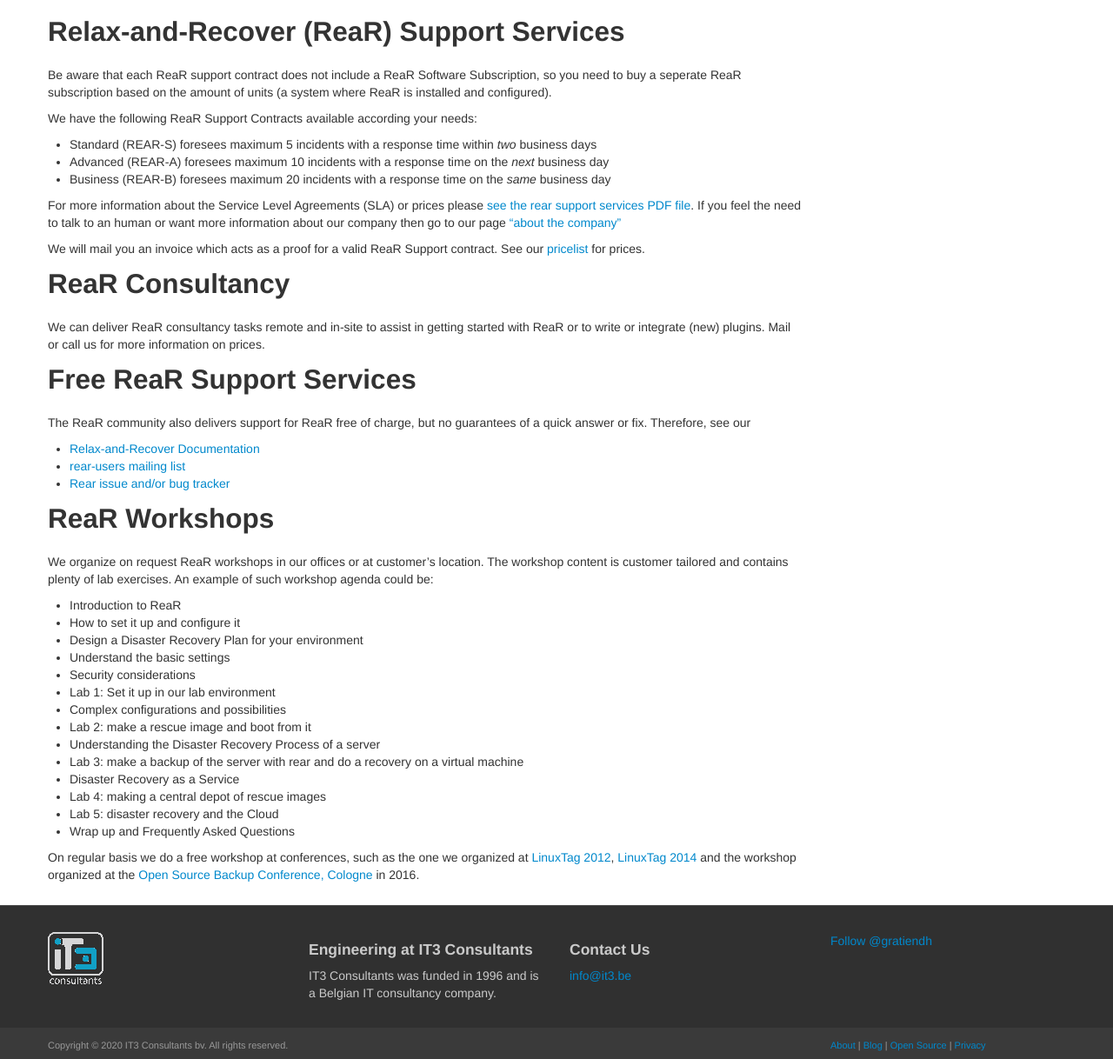
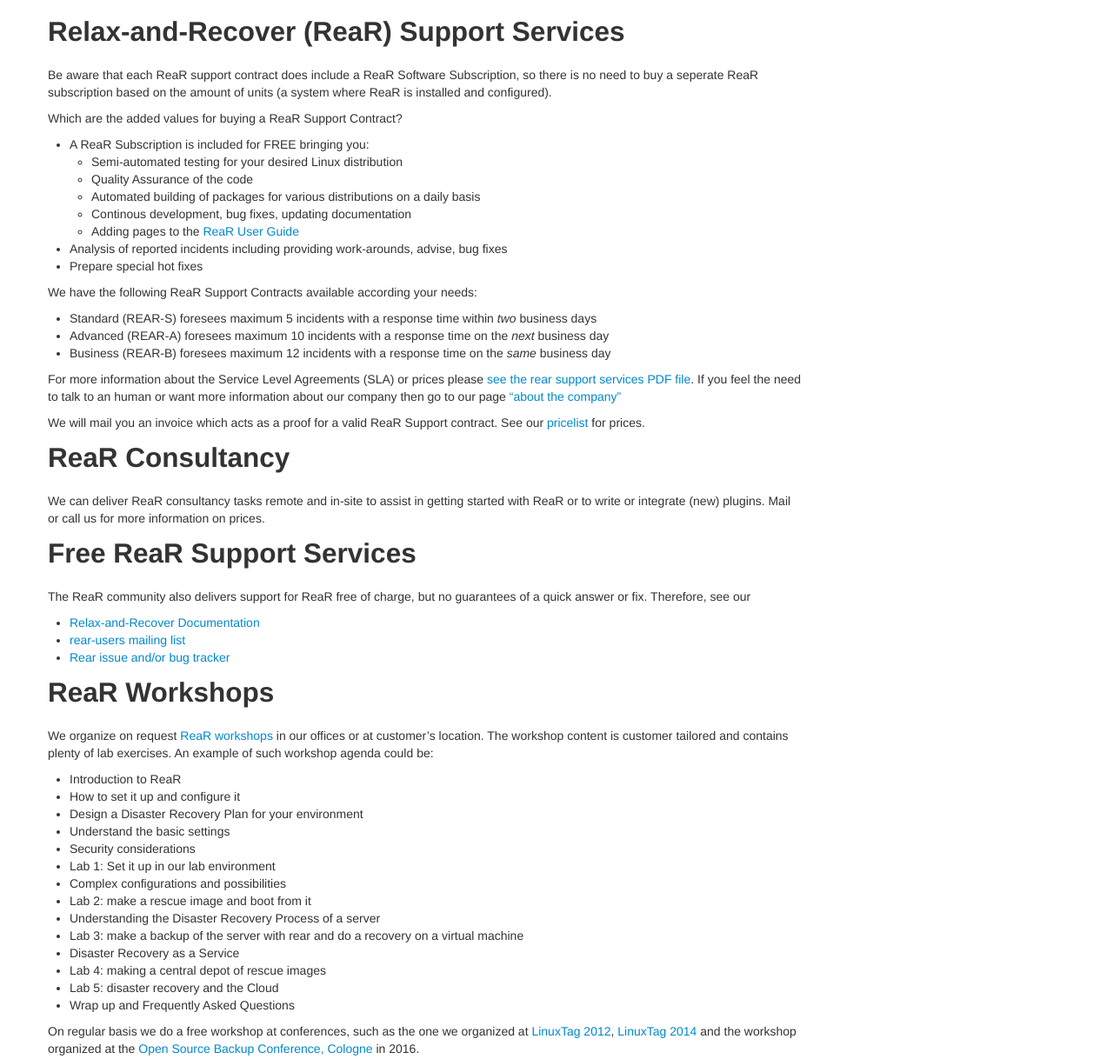
Before and after one commit to gdha/www.it3.be, a Jekyll site: the page built from rear-support/index.md, in a window 1280 px wide and 1400 px high, scrolled down 1288 px, cut to the strip 182-1400 px from the top of the window. Shown: the whole strip at 87% size. Built offline with Jekyll 4.4.1, drawn with Linux system fonts in a browser that asks for light colours; comment, search, counter and statistics services are not loaded.

Commit message:
updating rear-support page
Signed-off-by: Gratien Dhaese <gratien.dhaese@gmail.com>

```diff
--- a/rear-support/index.md
+++ b/rear-support/index.md
@@ -64,13 +64,24 @@
 
 ## Relax-and-Recover (ReaR) Support Services
 
-Be aware that each ReaR support contract does not include a ReaR Software Subscription, so you need to buy a seperate ReaR subscription based on the amount of units (a system where ReaR is installed and configured).
+Be aware that each ReaR support contract does include a ReaR Software Subscription, so there is no need to buy a seperate ReaR subscription based on the amount of units (a system where ReaR is installed and configured).
+
+Which are the added values for buying a ReaR Support Contract?
+
+* A ReaR Subscription is included for FREE bringing you:
+  - Semi-automated testing for your desired Linux distribution
+  - Quality Assurance of the code
+  - Automated building of packages for various distributions on a daily basis
+  - Continous development, bug fixes, updating documentation
+  - Adding pages to the [ReaR User Guide](https://relax-and-recover.org/rear-user-guide/)
+* Analysis of reported incidents including providing work-arounds, advise, bug fixes
+* Prepare special hot fixes
 
 We have the following ReaR Support Contracts available according your needs:
 
 * Standard (REAR-S) foresees maximum 5 incidents with a response time within *two* business days
 * Advanced (REAR-A) foresees maximum 10 incidents with a response time on the *next* business day
-* Business (REAR-B) foresees maximum 20 incidents with a response time on the *same* business day
+* Business (REAR-B) foresees maximum 12 incidents with a response time on the *same* business day
 
 For more information about the Service Level Agreements (SLA) or prices please [see the rear support services PDF file]({{ site.url }}/rear-support/rear-support-pricelist.pdf). If you feel the need to talk to an human or want more information about our company then go to our page ["about the company"]({{ site.url }}/company/about_company/)
 
@@ -91,7 +102,7 @@
 
 ## ReaR Workshops
 
-We organize on request ReaR workshops in our offices or at customer's location. The workshop content is customer tailored and contains plenty of lab exercises. An example of such workshop agenda could be:
+We organize on request [ReaR workshops](https://github.com/rear/rear-workshop) in our offices or at customer's location. The workshop content is customer tailored and contains plenty of lab exercises. An example of such workshop agenda could be:
 
 -	Introduction to ReaR
 -	How to set it up and configure it
```
Also changed, not shown: _posts/2020-07-01-pi4-cluster-series-1.md (+4 -0 lines), 1 other file.
